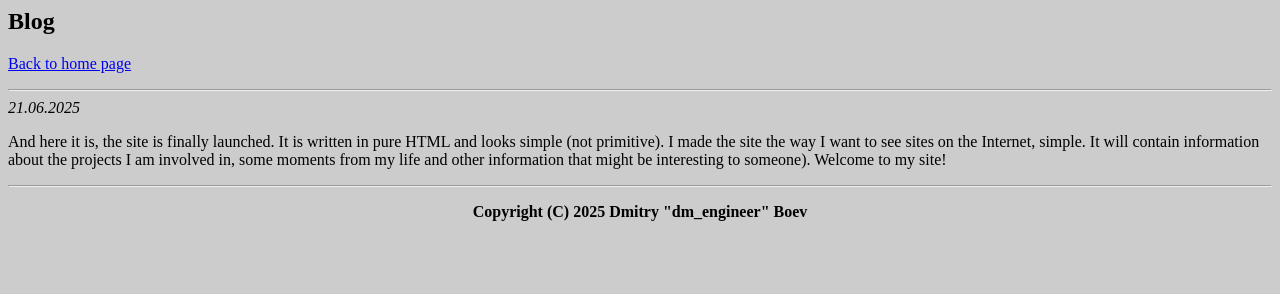
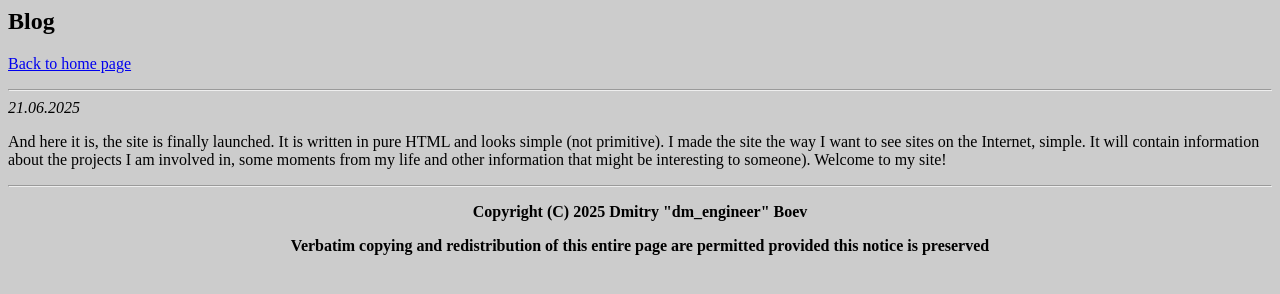
Before and after one commit to dm-engineer/dm-engineer.github.io, a plain HTML site: page blog/page.htm in a window 1280 px wide. Drawn offline with Linux system fonts and the light colour scheme.

Commit message:
license notices

```diff
--- a/blog/page.htm
+++ b/blog/page.htm
@@ -25,6 +25,8 @@ dm_engineer's blog
 <hr></hr>
 
 <p align= "center"> <b>Copyright (C) 2025 Dmitry "dm_engineer" Boev</b> <p>
+<p align= "center"> <b> Verbatim copying and redistribution of this entire page are
+      permitted provided this notice is preserved</b></p>
 
 </body>
 
```
Also changed, not shown: index.htm (+2 -0 lines).
